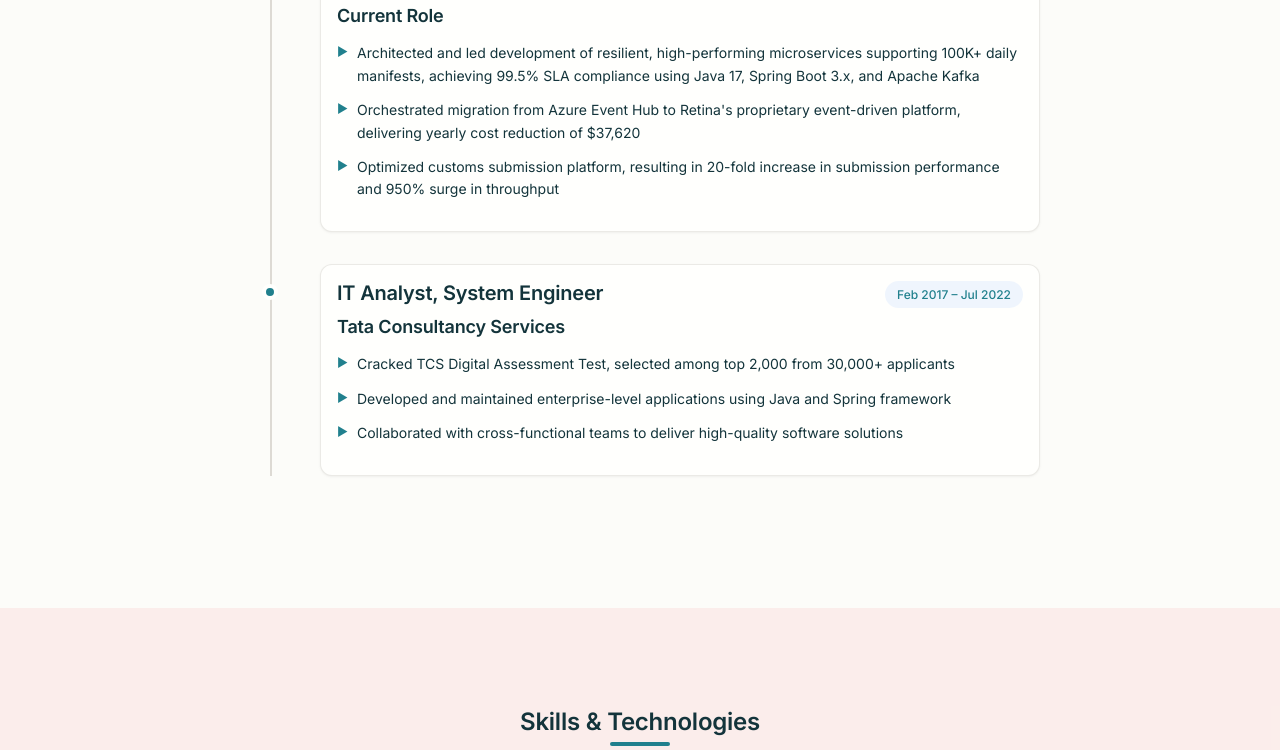
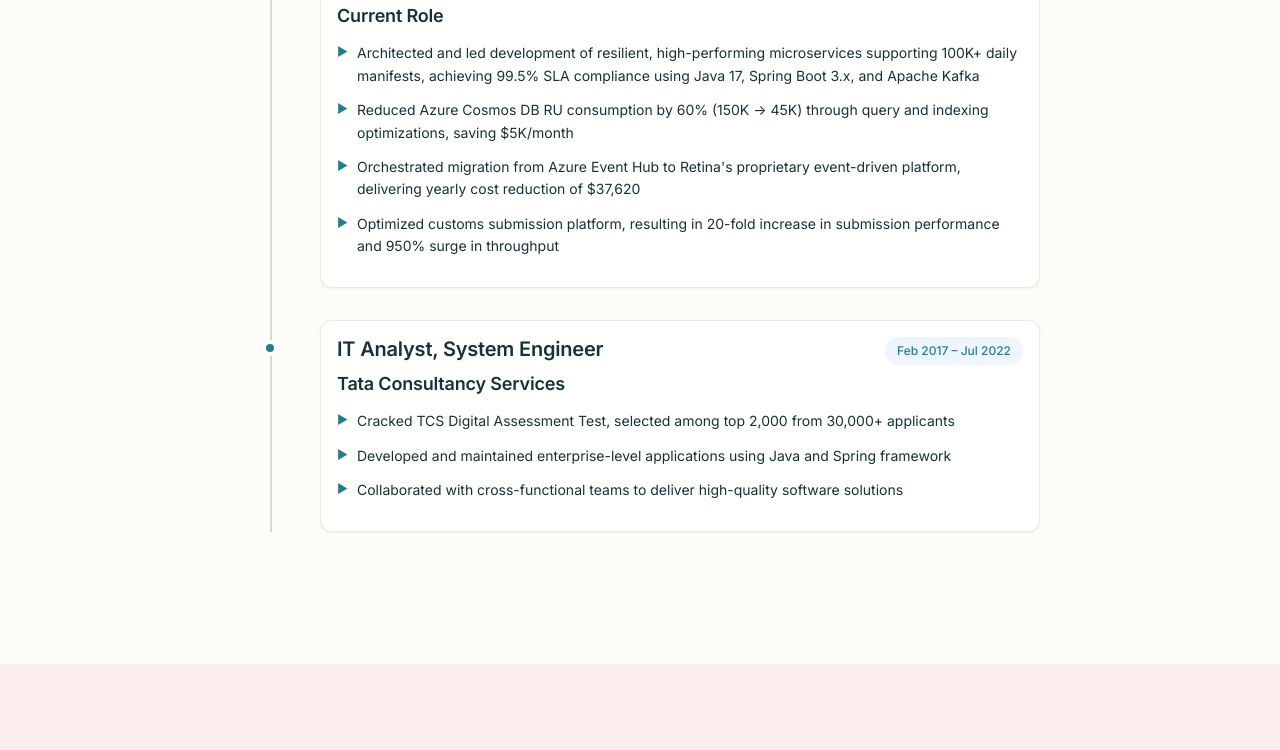
Before and after one commit to muhammed-ilyas/portfolio, a plain HTML site: page index.html in a window 1280 px wide. Shown: the part 1581-2331 px from the top of the page. Drawn offline with Linux system fonts and the light colour scheme; a web font is replaced by a local one.

Commit message:
add one more point to experience achivements

```diff
--- a/index.html
+++ b/index.html
@@ -136,6 +136,9 @@
                                         Architected and led development of resilient, high-performing microservices
                                         supporting 100K+ daily manifests, achieving 99.5% SLA compliance using
                                         Java 17, Spring Boot 3.x, and Apache Kafka
+                                    </li>
+                                    <li>
+                                        Reduced Azure Cosmos DB RU consumption by 60% (150K → 45K) through query and indexing optimizations, saving $5K/month
                                     </li>
                                     <li>
                                         Orchestrated migration from Azure Event Hub to Retina's proprietary
```
